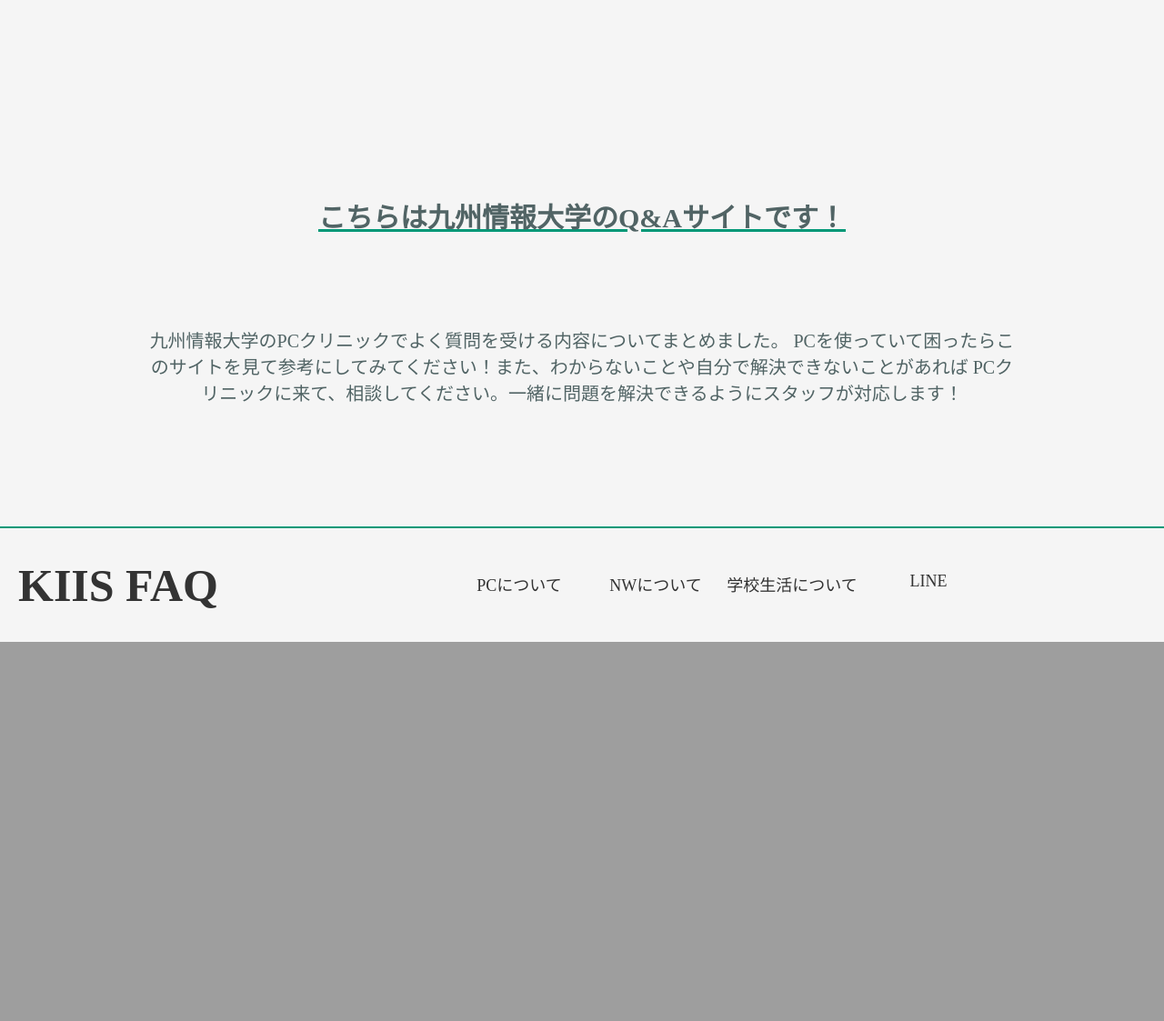
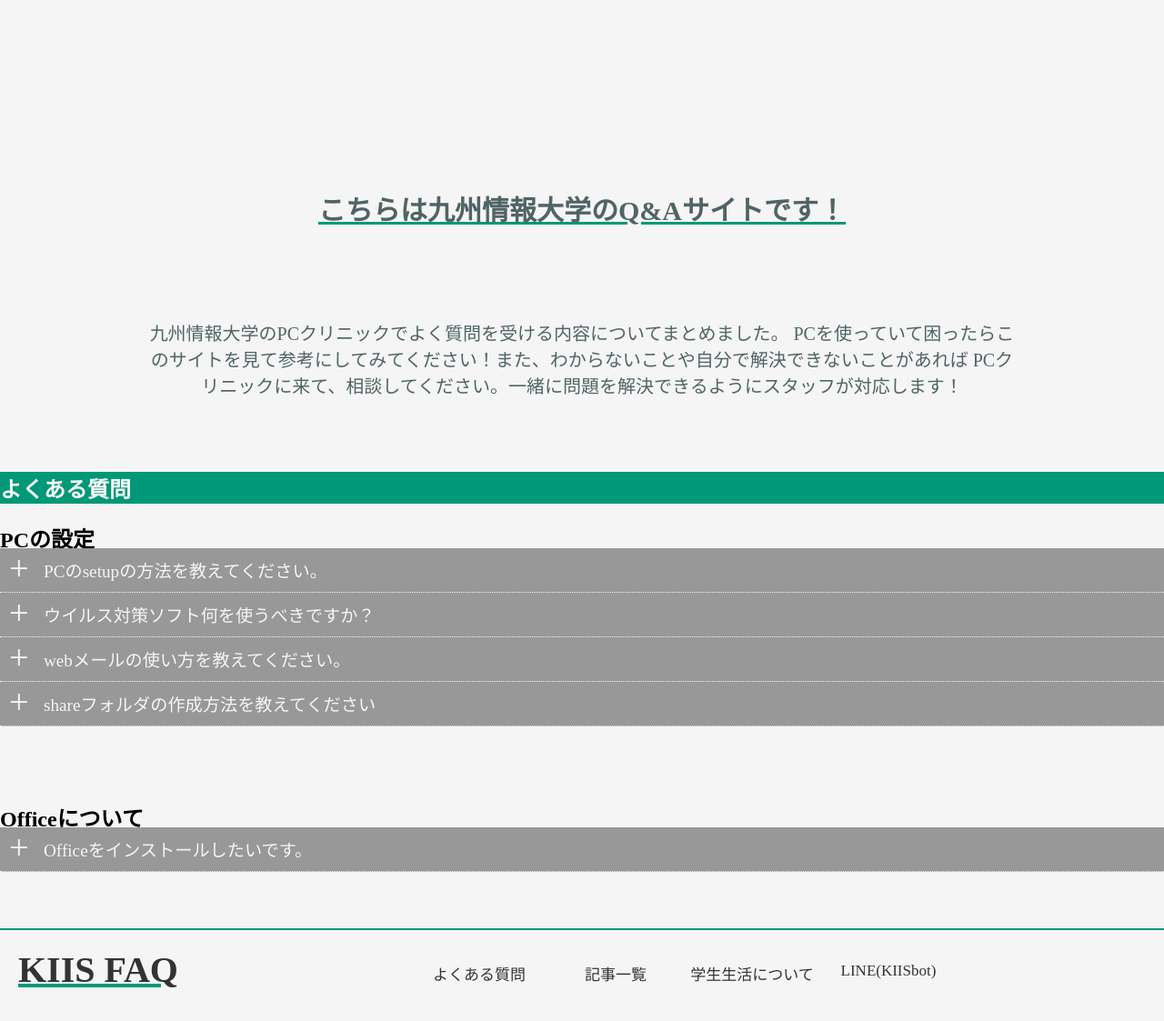
Before and after one commit to kirari-kiis/kiis_qa, a Flask app: page /index in a window 1280 px wide. Shown: the part 801-1924 px from the top of the page at 91% size. Before the commit the page ends 1507 px from the top, so only its background shows below. Run offline with Flask 2, Linux system fonts and the light colour scheme; some libraries are stand-ins or nearby versions.

Commit message:
faq_list

```diff
--- a/app/app.py
+++ b/app/app.py
@@ -29,10 +29,10 @@
 def index():
     return render_template("index.html")
 
-#「/pc_info」へアクセスがあった場合に、「pc_info.html」を返す
-@app.route("/pc_info")
-def pc_info():
-    return render_template("pc_info.html")
+#「/qalist」へアクセスがあった場合に、「qalist.html」を返す
+@app.route("/qalist")
+def qalist():
+    return render_template("qalist.html")
 
 #「/nw_info」へアクセスがあった場合に、「nw_info.html」を返す
 @app.route("/nw_info")
--- a/app/static/css/main.css
+++ b/app/static/css/main.css
@@ -44,11 +44,13 @@
 }
 
 .main > h2{
-    color: #333;
+    color: whitesmoke;
+    background-color: #009877;
     font-size: 30px;
     margin: 0 auto;
     text-align: center;
     margin-bottom: 25px;
+
 }
 
 body {
@@ -247,7 +249,7 @@
 
   .description{
     width: 100%;
-    height: 580px;
+    height: 400px;
     background-color: whitesmoke;
     padding-bottom: 0;
   }
@@ -298,6 +300,7 @@
     background-color: whitesmoke;
     z-index: 5;
     border-top:solid 2px #009877;
+    height: 100px;
   }
 
 
@@ -305,6 +308,11 @@
   margin-right:20%;
   margin-left: 20px;
   color: #333;
+  font-size: 40px;
+  margin-top: 20px;
+  text-decoration:underline;
+  text-decoration-color:#009877;
+  border-width:1px;
 }
 
 footer div{
@@ -396,14 +404,16 @@
 	overflow-x: hidden;
 	margin: 0 auto;
   color: whitesmoke;
-  margin-bottom: 25px;
+  display: initial;
+  /* margin-bottom: 25px; */
 }
 .cp_qa .cp_actab {
 	padding:  0;
 	border-bottom: 1px dotted whitesmoke;
 }
 .cp_actab{
-  background-color: #009877;
+  /* background-color: #009877; */
+  background-color: #989898;
 }
 .cp_qa label {
 	font-size: 1.2em;
@@ -448,3 +458,14 @@
 .cp_qa .cp_actab input[type=checkbox] {
   display: none;
 }
+
+#faq{
+  color: whitesmoke;
+  background-color: #009877;
+}
+
+#sub{
+  text-decoration:underline;
+  text-decoration-color:#009877;
+  border-width:1px;
+}
--- a/app/static/css/sidebar.css
+++ b/app/static/css/sidebar.css
@@ -4,7 +4,7 @@
     left: 0;
     width: 100%;
     margin-top: 0px;
-    transform: translateY(-100%);
+    transform: translateX(-100%);
     transition: transform 250ms ease-in-out;
     margin-left: 0px;
     /* background-color: gray; */
@@ -24,6 +24,7 @@
     text-transform: uppercase;
     font-weight: bold;
     padding: 5px;
+    font-size: 20px;
     cursor: pointer;
     /* border-bottom: 1px solid rgba(255, 255, 255, 0.708); */
     text-align: center;
@@ -35,18 +36,24 @@
     font-size: 10px;
     color: rgba(255, 255, 255, 0.824);
     letter-spacing: 5px;
+    text-align: center;
 }
 
 #title{
     letter-spacing: 2px;
 }
+
+#title > a{
+    font-size: 25px;
+}
+
 .sidebarMenuInner li a{
     color: whitesmoke;
     text-transform: uppercase;
     font-weight: bold;
     cursor: pointer;
     text-decoration: none;
-    font-size: 15px;
+    font-size: 20px;
 }
 input[type="checkbox"]:checked ~ #sidebarMenu {
     transform: translateX(0);
@@ -76,7 +83,7 @@
     position: fixed;
     height: 3px;
     width: 100%;
-    background-color: whitesmoke;
+    background-color: #333;
 }
 .horizontal {
     transition: all 0.3s;
--- a/app/static/css/style.css
+++ b/app/static/css/style.css
@@ -242,13 +275,13 @@
     font-size: 17px;
   }
 
+  .description{
+    height: 500px;
+  }
+
+  .cp_actab{
+    position: relative;
+    bottom: 44px;
+  }
+
 }
-
-
-
-@media screen and (-webkit-min-device-pixel-ratio:0){
-  .main{
-    position: absolute;
-    top: 200px;
-  }
-}
--- a/app/templates/index.html
+++ b/app/templates/index.html
@@ -23,11 +23,11 @@
 
         <div id="sidebarMenu">
             <ul class="sidebarMenuInner">
-                <li id=title>KIIS FAQ <span>九州情報大学Q＆Aサイト</span></li>
-                <li><a href="/pc_info">PCについて</a></li>
-                <li><a href="/nw_info">NWについて</a></li>
-                <li><a href="/school_info">学校生活について</a></li>
-                <li><a>LINE</a></li>
+                <li id=title><a href="/index">KIIS FAQ <span>九州情報大学Q＆Aサイト</span></a></li>
+                <li><a href="/index#faq">よくある質問</a></li>
+                <li><a href="/qalist">記事一覧</a></li>
+                <li><a href="/school_info">学生生活について</a></li>
+                <li><a>LINE(KIISbot)</a></li>
             </ul>
         </div>
 
@@ -44,6 +44,52 @@
                 </p>
             </div>
         </div>
+        <h2 id=faq>よくある質問</h2>
+        <h2 id="sub">PCの設定</h2>
+        <div class="cp_qa">
+            <div class="cp_actab">
+                <input id="cp_tabfour021" type="checkbox" name="tabs">
+                <div class="cp_plus">+</div>
+                <label for="cp_tabfour021">PCのsetupの方法を教えてください。</label>
+                <div class="cp_actab-content">こちら　にsetupの方法一覧が記載してあるので参考にしてください。また、初回の情報リテラシーの授業時に
+                    渡されたSurfin'the Internet via Kiis-Net (九州情報大学ネットワーク利用ガイドライン)にも同じ内容
+                が記載してあります。</div>
+            </div>
+            <div class="cp_actab">
+                <input id="cp_tabfour022" type="checkbox" name="tabs">
+                <div class="cp_plus">+</div>
+                <label for="cp_tabfour022">ウイルス対策ソフト何を使うべきですか？</label>
+                <div class="cp_actab-content">特に指定はありません。PCCにてインストールできるウイルスバスターのほか、個人で使用しているものでも構いません。
+                    大学で使用するPCには必ずウイルス対策ソフトをインストールしてください。<a href="{{url_for('virusbuster_pcc')}}"><p>ウイルスバスターのインストール手順はこちら（PCCメンバー限定）</p></a>
+                </div>
+            </div>
+            <div class="cp_actab">
+                <input id="cp_tabfour023" type="checkbox" name="tabs">
+                <div class="cp_plus">+</div>
+                <label for="cp_tabfour023">webメールの使い方を教えてください。</label>
+                <div class="cp_actab-content">こちらに詳しく記載しています。ブラウザでアクセスがうまくいかない場合はGoogle chromeを使用してください。</div>
+            </div>
+            <div class="cp_actab">
+                <input id="cp_tabfour024" type="checkbox" name="tabs">
+                <div class="cp_plus">+</div>
+                <label for="cp_tabfour024">shareフォルダの作成方法を教えてください</label>
+                <div class="cp_actab-content">デスクトップで右クリック→新規作成→ショートカット→「¥¥svr260007¥share」を入力→
+                    （ユーザー名:kiisnw¥z学籍番号　パスワード:ネットワークのパスワード）を入力　で作成できます。
+                </div>
+            </div>
+        </div>
+        <h2 id="sub">Officeについて</h2>
+        <div class="cp_qa">
+            <div class="cp_actab">
+                <input id="cp_tabfour025" type="checkbox" name="tabs">
+                <div class="cp_plus">+</div>
+                <label for="cp_tabfour025">Officeをインストールしたいです。</label>
+                <div class="cp_actab-content">Officeのインストールは学生個人ではできません。PCクリニックで対応しているので
+                    PCクリニックでスタッフに相談してください。<a href="{{url_for('office_pcc')}}"><p>Officeのインストール手順はこちら（PCCメンバー限定）</p></a>
+                </div>
+            </div>
+
+        </div>
     <!-- ページトップへ戻るボタン -->
     <p class="pagetop" style="display: block;">
     <a href="#">
@@ -51,12 +97,11 @@
     </a>
     </p>
     <footer>
-        <h1><a href="/index">KIIS FAQ</a></h1>
-
-        <div class='footer'><a href="/pc_info">PCについて</a></div>
-        <div class='footer'><a href="/nw_info">NWについて</a></div>
-        <div class='footer'><a href="/school_info">学校生活について</a></div>
-        <div class='footer'><a>LINE</a></div>
+        <h1>KIIS FAQ</h1>
+        <div class='header'><a href="/index#faq">よくある質問</a></div>
+        <div class='header'><a href="/qalist">記事一覧</a></div>
+        <div class='header'><a href="/school_info">学生生活について</a></div>
+        <div class='header'><a>LINE(KIISbot)</a></div>
     </footer>
 
     </body>
--- a/app/templates/nw_info.html
+++ b/app/templates/nw_info.html
@@ -2,8 +2,8 @@
 {% block content %}
 <div class="left"></div>
 <div class="main">
-    <h2>ネットワークについて</h2>
-    <hr class="cp_hr05" />
+    <h2>Wi-Fiの接続について</h2>
+
     <ul class="ans">
         <li><a href="{{url_for('wifi_win')}}">wi-fiの接続について(Windows)</a></li>
         <li>wi-fiの接続について(mac)</li>
```
Also changed, not shown: other parts of app/static/css/style.css (+43 -10 lines), app/static/css/style2.css (+22 -2 lines), app/templates/install_std.html (+8 -7 lines), app/templates/layout.html (+9 -9 lines), app/templates/pc_info.html (deleted, +0 -64 lines), app/templates/qalist.html (added, +20 -0 lines).
